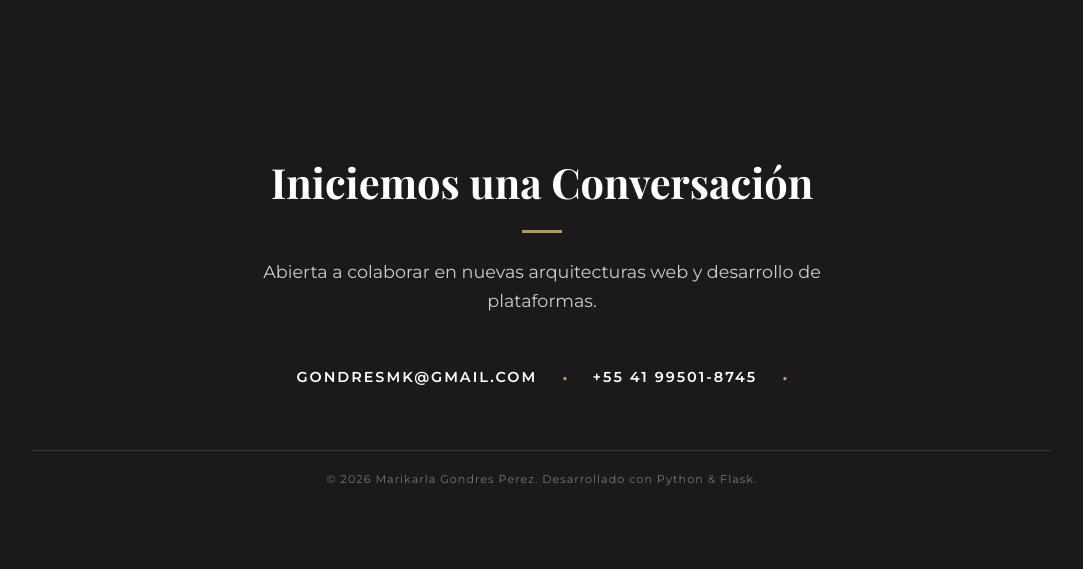
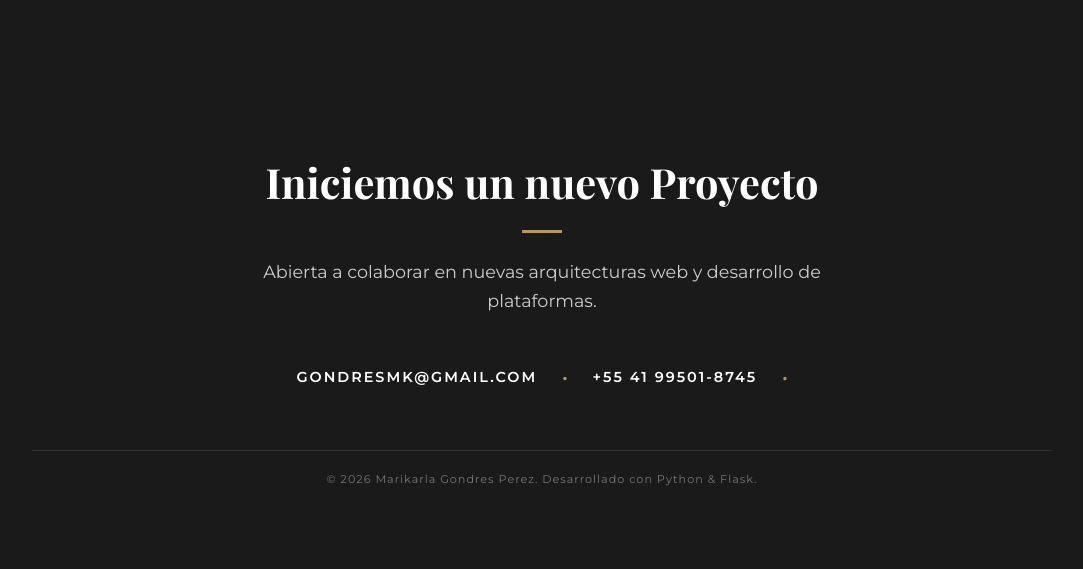
Before and after one commit to Mkgondres/miportafolio, a Flask app: page / in a window 1280 px wide. Shown: the part 3641-4210 px from the top of the page, without its empty margins (98-1181 px from the left). Run offline with Flask 3, Linux system fonts and the light colour scheme; some web fonts are replaced.

Commit message:
Update footer heading text for contact section

```diff
--- a/templates/index.html
+++ b/templates/index.html
@@ -106,7 +106,7 @@
     <footer class="seccion-contacto" id="contacto">
         <div class="contenedor-seccion text-center">
 
-            <h2 class="titulo-contacto">Iniciemos una Conversación</h2>
+            <h2 class="titulo-contacto">Iniciemos un nuevo Proyecto</h2>
             <div class="linea-bronce centro"></div>
 
             <p class="texto-contacto">
```
